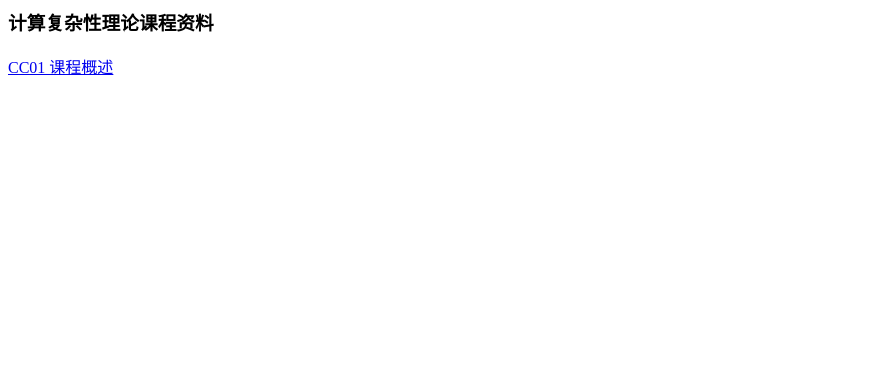
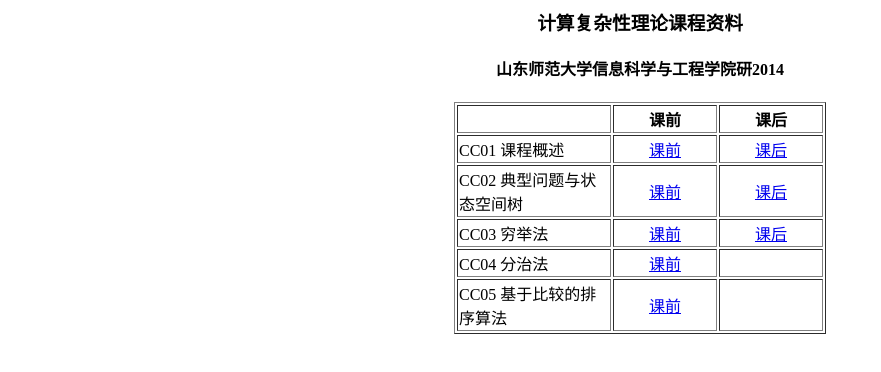
Before and after one commit to RiverWalter/CC14a, a plain HTML site: page index.html in a window 1280 px wide. Shown: the whole page, without its empty margins (0-881 px from the left). Drawn offline with Linux system fonts and the light colour scheme.

Commit message:
第01-05讲

```diff
--- a/index.html
+++ b/index.html
@@ -2,9 +2,42 @@
 <head>
 <title>计算复杂性理论课程资料</title>
 <meta http-equiv=Content-Type content="text/html;charset=utf-8"/>
+<style>
+body{text-align:center;margin:0 atuto;}
+</style>
 </head>
-<body>
+<body text-align:center>
 <h3>计算复杂性理论课程资料</h3>
-<a href="ppt/CC01 课程概述.pdf">CC01 课程概述</a>
+<h4>山东师范大学信息科学与工程学院研2014</h4>
+<table border="1" align="center">
+<tr><th width=150>&nbsp;</th>
+<th width=100>课前</th>
+<th width=100>课后</th></tr>
+<tr>
+<td>CC01 课程概述</td>
+<td align="center"><a href="ppt/CC01 课程概述.pdf">课前</a></td>
+<td align="center"><a href="ppt/CC01 课程概述a.pdf">课后</a></td>
+</tr>
+<tr>
+<td>CC02 典型问题与状态空间树</td>
+<td align="center"><a href="ppt/CC02 典型问题与状态空间树.pdf">课前</a></td>
+<td align="center"><a href="ppt/CC02 典型问题与状态空间树a.pdf">课后</a></td>
+</tr>
+<tr>
+<td>CC03 穷举法</td>
+<td align="center"><a href="ppt/CC03 穷举法.pdf">课前</a></td>
+<td align="center"><a href="ppt/CC03 穷举法a.pdf">课后</a></td>
+</tr>
+<tr>
+<td>CC04 分治法</td>
+<td align="center"><a href="ppt/CC04 分治法.pdf">课前</a></td>
+<td align="center">&nbsp;</a></td>
+</tr>
+<tr>
+<td>CC05 基于比较的排序算法</td>
+<td align="center"><a href="ppt/CC05 基于比较的排序算法.pdf">课前</a></td>
+<td align="center">&nbsp;</a></td>
+</tr>
+</table>
 </body>
 </html>
```
Also changed, not shown: 7 other files.
